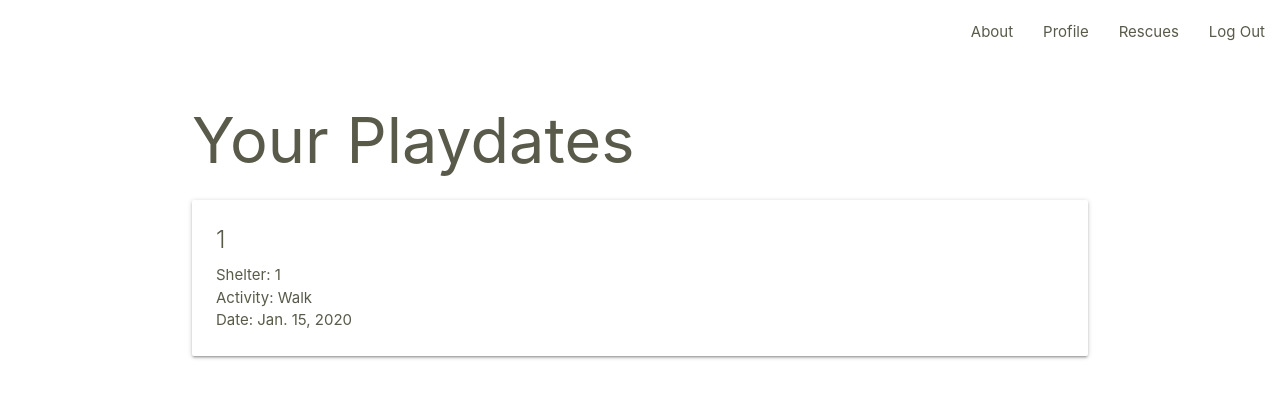
After one commit to colin96man/Pikazoo, a Django app: page /playdates/ in a window 1280 px wide. The commit adds this page. Shown: the top 398 px of the page. Run offline with Django 3.2, Linux system fonts and the light colour scheme; a user stored in the database is signed in; tables that the repository leaves empty hold one stand-in row (values such as "Sample post").

Commit message:
Add playdate index view

```diff
--- a/main_app/templates/base.html
+++ b/main_app/templates/base.html
@@ -35,6 +35,7 @@
     {% if user.is_authenticated %}
     <li><a href="{% url 'profile_update' user.id %}">Profile</a></li>
     <li><a href="{% url 'index' %}">Animals</a></li>
+    <li><a href="{% url 'playdate_index' %}">Playdates</a></li>
     <li><a href="{% url 'logout' %}">Log Out</a></li>
     {% else %}
     <li><a href="{% url 'signup' %}">Sign Up</a></li>
--- /dev/null
+++ b/main_app/templates/playdates/index.html
@@ -0,0 +1,17 @@
+{% extends 'base.html' %}
+{% block content %}
+
+<h1>Your Playdates</h1>
+
+{% for playdate in all_playdates %}
+    <div class="card">
+        <div class="card-content">
+            <span class="card-title">{{ playdate.animal_id }}</span>
+            <p>Shelter: {{ playdate.shelter_id }}</p>
+            <p>Activity: {{ playdate.get_activity_display }}</p>
+            <p>Date: {{ playdate.date }}</p>
+        </div>
+    </div>
+{% endfor %}
+
+{% endblock %}
--- a/main_app/urls.py
+++ b/main_app/urls.py
@@ -7,8 +7,9 @@ urlpatterns = [
     path('about/', views.about, name='about'),
     path('accounts/signup/', views.signup, name='signup'),
     path('profile/<int:pk>/update/', views.ProfileUpdate.as_view(), name='profile_update'),
-    path('rescues/', views.get_state_organizations, name='index'),
+    path('rescues/', views.get_state_organizations, name='rescue_index'),
     path('animals/', views.get_some_animals, name='index'),
     path('animals/<int:animal_id>/', views.get_animal_details, name='animal_details'),
     path('animals/<int:animal_id>/add_playdate/', views.add_playdate, name='add_playdate'),
+    path('playdates/', views.get_playdates, name='playdate_index'),
 ]
--- a/main_app/views.py
+++ b/main_app/views.py
@@ -49,22 +49,16 @@ class ProfileUpdate(UpdateView):
 
 def get_state_organizations(request):
     profile = Profile.objects.get(id=request.user.id)
-    # print(profile.location, "PROFILE")
-    # print('this is what we are looking at', profile.pet_preference)
     state_organizations = pf.organizations(state=f'{profile.location}')
     return render(request, 'rescues/index.html', { 'state_organizations': state_organizations })
 
 def get_some_animals(request):
     profile = Profile.objects.get(id=request.user.id)
-    # print(profile.location)
-    # print(profile.pet_preference)
     all_animals = pf.animals(animal_type=f'{profile.pet_preference}', status='adoptable', location=f'{profile.location}', sort='distance')
-    # print(all_animals)
     return render(request, 'animals/index.html', { 'all_animals': all_animals })
 
 def get_animal_details(request, animal_id):
     one_animal = pf.animals(animal_id=animal_id)
-    print(one_animal)
     playdate_form = PlaydateForm()
     return render(request, 'animals/animals_detail.html', { 'one_animal': one_animal, 'playdate_form': playdate_form })
 
@@ -79,3 +73,8 @@ def add_playdate(request, animal_id):
     new_playdate.profile = profile
     new_playdate.save()
   return redirect('animal_details', animal_id=animal_id)
+
+def get_playdates(request):
+    profile = Profile.objects.get(id=request.user.id)
+    all_playdates = Playdate.objects.filter(profile=profile)
+    return render(request, 'playdates/index.html', { 'all_playdates': all_playdates })
```
